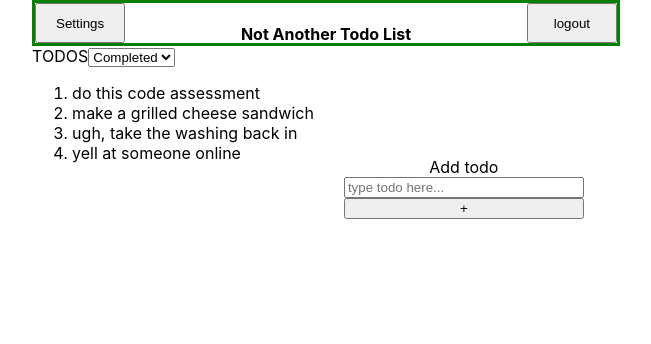
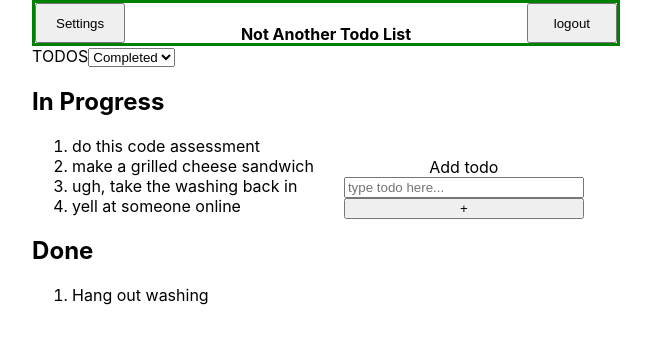
Before and after one commit to RitzGL/react-practice, a React (Create React App) app: page /dashboard in a window 1280 px wide. Both pictures are taken after a click on the item "Hang out washing". Shown: the top 344 px of the page, without its empty margins (317-968 px from the left). Built offline with nearby package versions, Linux system fonts and the light colour scheme.

Commit message:
To Do list and Completed List
Added functionality so that to-do's clicked on get rendered into a separate list of items (completed). Behaves as expected.

```diff
--- a/src/pages/dashboard/index.jsx
+++ b/src/pages/dashboard/index.jsx
@@ -20,6 +20,7 @@ const Dashboard = (props) => {
     console.log("individual todo being clicked", todo);
     console.log("all the todos inside array:", updatedToDos);
     setToDos(updatedToDos);
+    addCompleted(todo);
   }
   // function takes in new data and adds it to the existing array
   function addToDo(addedToDo) {
@@ -28,6 +29,20 @@ const Dashboard = (props) => {
     // function received from destructuring on line 4
     setToDos(newToDos);
 
+  }
+
+  // declaring new array of completedToDos, derived from copied values
+  const [completedToDos, setCompletedToDos] = useState([]);
+  function addCompleted(completeToDo){
+    const doneToDos = [...completedToDos,completeToDo]
+    setCompletedToDos(doneToDos);
+    console.log(doneToDos);
+  }
+
+  // working with separate array, thus giving it its own remove helper function
+  function removeCompleted(complete){
+    const updatedCompleted = completedToDos.filter((item) => item !== complete);
+    setCompletedToDos(updatedCompleted);
   }
   //   this function logs the inputValue (line 11) from the input element
   function handleButtonClick() {
@@ -54,6 +69,7 @@ const Dashboard = (props) => {
               <option value="both">All Todos</option>
             </select>
           </div>
+          <h2>In Progress</h2>
           <ol>
             {/*
                 calling .map() on the toDos array
@@ -63,6 +79,14 @@ const Dashboard = (props) => {
             {toDos.map((todo) => (
               <li key={todo} onClick={() => removeToDo(todo)}>
                 {todo}
+              </li>
+            ))}
+          </ol>
+          <h2>Done</h2>
+          <ol>
+            {completedToDos.map((complete) => (
+              <li key={complete} onClick={() => removeCompleted(complete)}>
+                {complete}
               </li>
             ))}
           </ol>
```
